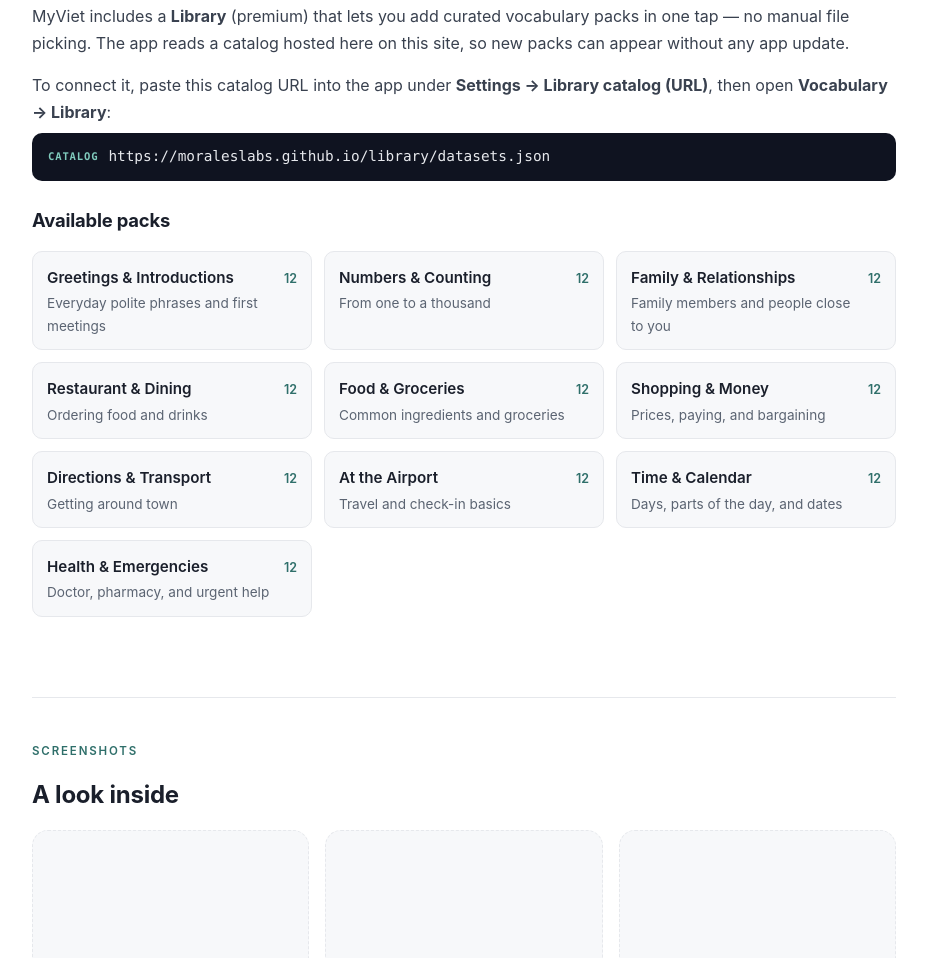
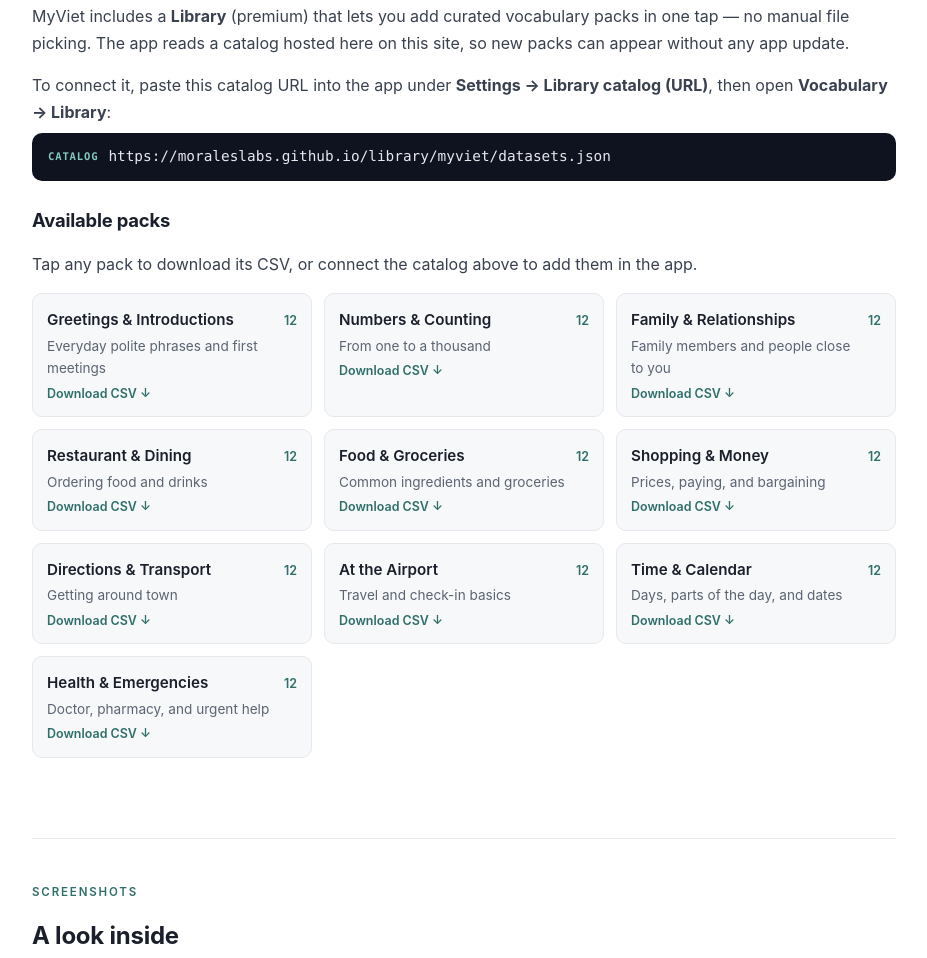
Before and after one commit to MoralesLabs/MoralesLabs.github.io, a plain HTML site: page myviet.html in a window 1280 px wide. Shown: the part 1480-2438 px from the top of the page, without its empty margins (176-1103 px from the left). Drawn offline with Linux system fonts and the light colour scheme.

Commit message:
new lib place

```diff
--- a/myviet.html
+++ b/myviet.html
@@ -129,6 +129,13 @@
             display: flex; align-items: baseline; gap: 10px;
             background: var(--soft); border: 1px solid var(--line);
             border-radius: 10px; padding: 12px 14px;
+            text-decoration: none; color: inherit;
+            transition: border-color .2s ease, transform .2s ease, box-shadow .2s ease;
+        }
+        a.ds:hover {
+            border-color: var(--accent);
+            transform: translateY(-2px);
+            box-shadow: 0 6px 18px rgba(26,31,43,0.06);
         }
         .ds .n { font-weight: 600; font-size: .95rem; }
         .ds .c {
@@ -136,6 +143,7 @@
             font-size: .78rem; white-space: nowrap;
         }
         .ds .d { display: block; color: var(--muted); font-size: .85rem; margin-top: 2px; }
+        .ds .dl { display: block; color: var(--accent); font-size: .78rem; font-weight: 600; margin-top: 4px; }
         .ol { margin: 0 0 16px; padding-left: 20px; }
         .ol li { color: #39414f; margin-bottom: 8px; }
 
@@ -246,21 +254,22 @@
                 <strong>Vocabulary → Library</strong>:</p>
             <div class="url-box">
                 <span class="u-label">Catalog</span>
-                <span>https://moraleslabs.github.io/library/datasets.json</span>
+                <span>https://moraleslabs.github.io/library/myviet/datasets.json</span>
             </div>
 
             <h2 style="font-size:1.15rem;">Available packs</h2>
+            <p style="margin-bottom:16px;">Tap any pack to download its CSV, or connect the catalog above to add them in the app.</p>
             <div class="dslist">
-                <div class="ds"><div><span class="n">Greetings &amp; Introductions</span><span class="d">Everyday polite phrases and first meetings</span></div><span class="c">12</span></div>
-                <div class="ds"><div><span class="n">Numbers &amp; Counting</span><span class="d">From one to a thousand</span></div><span class="c">12</span></div>
-                <div class="ds"><div><span class="n">Family &amp; Relationships</span><span class="d">Family members and people close to you</span></div><span class="c">12</span></div>
-                <div class="ds"><div><span class="n">Restaurant &amp; Dining</span><span class="d">Ordering food and drinks</span></div><span class="c">12</span></div>
-                <div class="ds"><div><span class="n">Food &amp; Groceries</span><span class="d">Common ingredients and groceries</span></div><span class="c">12</span></div>
-                <div class="ds"><div><span class="n">Shopping &amp; Money</span><span class="d">Prices, paying, and bargaining</span></div><span class="c">12</span></div>
-                <div class="ds"><div><span class="n">Directions &amp; Transport</span><span class="d">Getting around town</span></div><span class="c">12</span></div>
-                <div class="ds"><div><span class="n">At the Airport</span><span class="d">Travel and check-in basics</span></div><span class="c">12</span></div>
-                <div class="ds"><div><span class="n">Time &amp; Calendar</span><span class="d">Days, parts of the day, and dates</span></div><span class="c">12</span></div>
-                <div class="ds"><div><span class="n">Health &amp; Emergencies</span><span class="d">Doctor, pharmacy, and urgent help</span></div><span class="c">12</span></div>
+                <a class="ds" href="library/myviet/datasets/greetings.csv" download><div><span class="n">Greetings &amp; Introductions</span><span class="d">Everyday polite phrases and first meetings</span><span class="dl">Download CSV &darr;</span></div><span class="c">12</span></a>
+                <a class="ds" href="library/myviet/datasets/numbers.csv" download><div><span class="n">Numbers &amp; Counting</span><span class="d">From one to a thousand</span><span class="dl">Download CSV &darr;</span></div><span class="c">12</span></a>
+                <a class="ds" href="library/myviet/datasets/family.csv" download><div><span class="n">Family &amp; Relationships</span><span class="d">Family members and people close to you</span><span class="dl">Download CSV &darr;</span></div><span class="c">12</span></a>
+                <a class="ds" href="library/myviet/datasets/restaurant.csv" download><div><span class="n">Restaurant &amp; Dining</span><span class="d">Ordering food and drinks</span><span class="dl">Download CSV &darr;</span></div><span class="c">12</span></a>
+                <a class="ds" href="library/myviet/datasets/food.csv" download><div><span class="n">Food &amp; Groceries</span><span class="d">Common ingredients and groceries</span><span class="dl">Download CSV &darr;</span></div><span class="c">12</span></a>
+                <a class="ds" href="library/myviet/datasets/shopping.csv" download><div><span class="n">Shopping &amp; Money</span><span class="d">Prices, paying, and bargaining</span><span class="dl">Download CSV &darr;</span></div><span class="c">12</span></a>
+                <a class="ds" href="library/myviet/datasets/directions.csv" download><div><span class="n">Directions &amp; Transport</span><span class="d">Getting around town</span><span class="dl">Download CSV &darr;</span></div><span class="c">12</span></a>
+                <a class="ds" href="library/myviet/datasets/airport.csv" download><div><span class="n">At the Airport</span><span class="d">Travel and check-in basics</span><span class="dl">Download CSV &darr;</span></div><span class="c">12</span></a>
+                <a class="ds" href="library/myviet/datasets/time.csv" download><div><span class="n">Time &amp; Calendar</span><span class="d">Days, parts of the day, and dates</span><span class="dl">Download CSV &darr;</span></div><span class="c">12</span></a>
+                <a class="ds" href="library/myviet/datasets/health.csv" download><div><span class="n">Health &amp; Emergencies</span><span class="d">Doctor, pharmacy, and urgent help</span><span class="dl">Download CSV &darr;</span></div><span class="c">12</span></a>
             </div>
         </section>
 
```
Also changed, not shown: library/myviet/datasets.json (renamed from library/datasets.json, +10 -10 lines), 20 other files.
